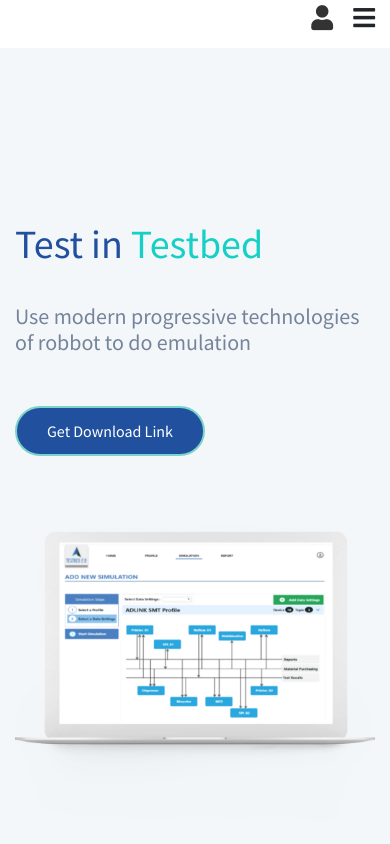
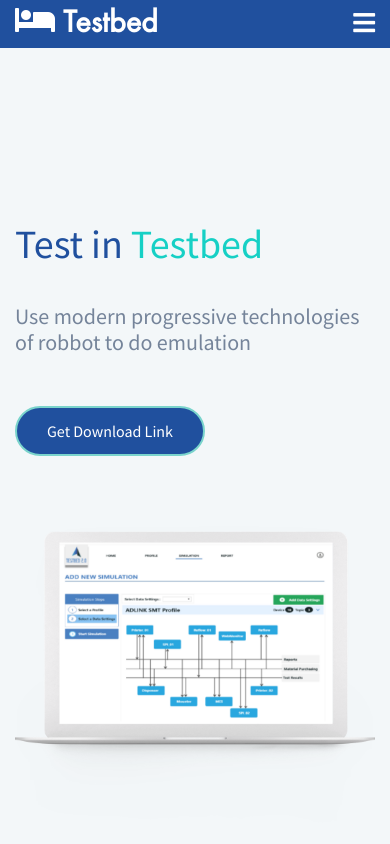
Before and after one commit to Airwavess/testbed-frontend, a plain HTML site: page index.html in a window 390 px wide. Shown: the top 844 px of the page. Drawn offline with Linux system fonts and the light colour scheme.

Commit message:
new version

```diff
--- a/css/style.css
+++ b/css/style.css
@@ -1645,13 +1645,15 @@
 @media only screen and (max-width: 767px) {
 	.header-section {
 		padding: 30px 0;
-		background: #fff;
+		background: #20509e;
 	}
 	.header-section .responsive-bar {
 		float: right;
 		font-size: 25px;
 		display: block;
 		cursor: pointer;
+		top: 5px;
+		position: relative;
 	}
 	.header-section .user {
 		float: right;
@@ -1659,6 +1661,9 @@
 		color: #333;
 		margin-right: 20px;
 		display: block;
+	}
+	.responsive-bar i {
+		color: white;
 	}
 	.main-menu {
 		float: none;
@@ -1782,6 +1787,9 @@
 /* small Mobile :320px. */
 
 @media only screen and (max-width: 479px) {
+	.header-section {
+		background: #20509e;
+	}
 	.review-text {
 		padding: 0 45px;
 	}
--- a/index.html
+++ b/index.html
@@ -41,9 +41,6 @@
 			<div class="responsive-bar">
 				<i class="fa fa-bars"></i>
 			</div>
-			<a href="" class="user">
-				<i class="fa fa-user"></i>
-			</a>
 			<!-- <a href="" class="site-btn">Sign Up Free</a> -->
 			<nav class="main-menu">
 				<ul class="menu-list">
```
